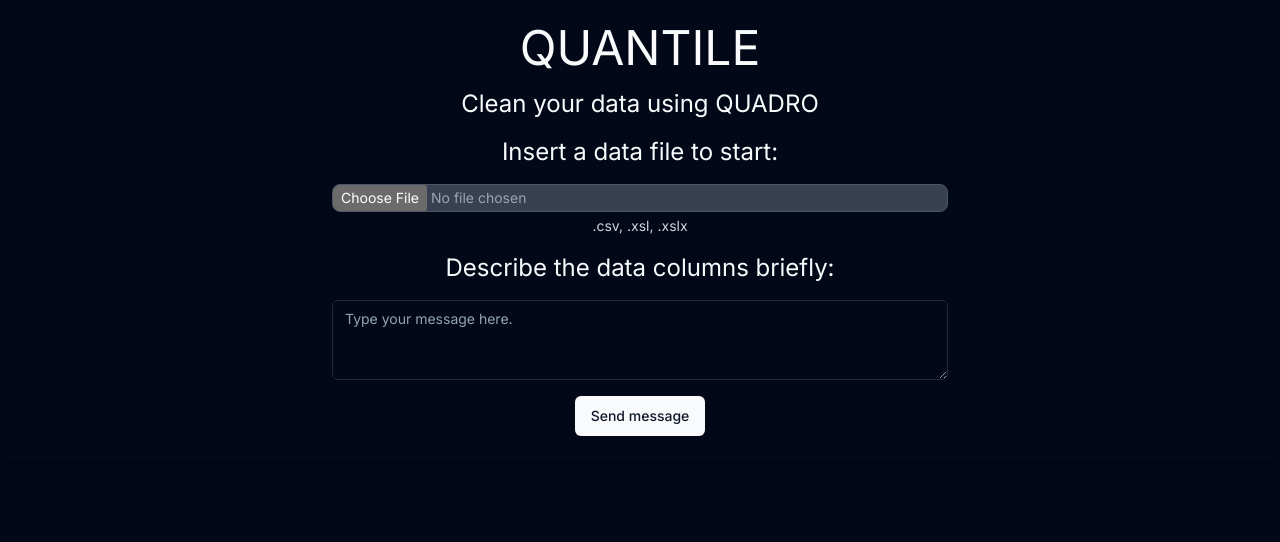
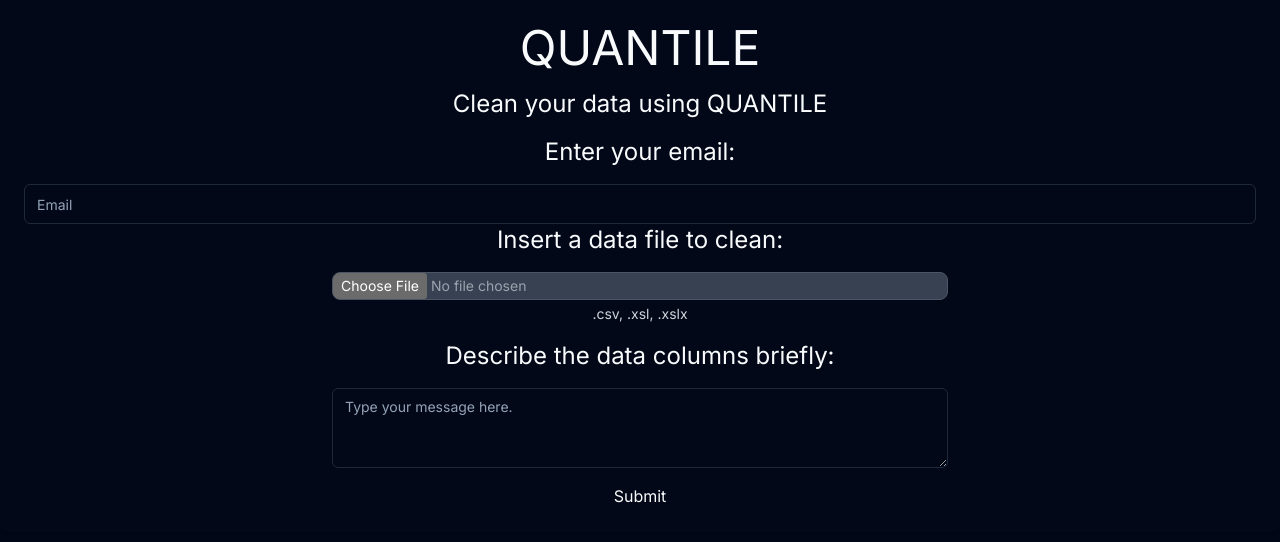
Before and after one commit to podolskyDavid/lablabai-hackathon, a Next.js app in the folder web-app/: page / in a window 1280 px wide. Shown: the top 542 px of the page. Built offline with nearby package versions, Linux system fonts and the light colour scheme.

Commit message:
front changes

```diff
--- a/web-app/app/dashboard/page.tsx
+++ b/web-app/app/dashboard/page.tsx
@@ -1,4 +1,5 @@
 import React from 'react';
+import {useRouter, useSearchParams, useParams } from 'next/navigation'
 
 import {
     Table,
@@ -12,6 +13,7 @@ import {
 import {Button} from "@/components/ui/button"
 import {Textarea} from "@/components/ui/textarea"
 import { ScrollArea } from "@/components/ui/scroll-area"
+import { createClient } from '@supabase/supabase-js'
 
 const tags = Array.from({ length: 15 }).map(
     (_, i, a) => `v1.2.0-beta.${a.length - i}`
@@ -32,53 +34,24 @@ function AgentStepsArea() {
     )
 }
 
-const invoices = [
-    {
-        invoice: "INV001",
-        paymentStatus: "Paid",
-        totalAmount: "$250.00",
-        paymentMethod: "Credit Card",
-    },
-    {
-        invoice: "INV002",
-        paymentStatus: "Pending",
-        totalAmount: "$150.00",
-        paymentMethod: "PayPal",
-    },
-    {
-        invoice: "INV003",
-        paymentStatus: "Unpaid",
-        totalAmount: "$350.00",
-        paymentMethod: "Bank Transfer",
-    },
-    {
-        invoice: "INV004",
-        paymentStatus: "Paid",
-        totalAmount: "$450.00",
-        paymentMethod: "Credit Card",
-    },
-    {
-        invoice: "INV005",
-        paymentStatus: "Paid",
-        totalAmount: "$550.00",
-        paymentMethod: "PayPal",
-    },
-    {
-        invoice: "INV006",
-        paymentStatus: "Pending",
-        totalAmount: "$200.00",
-        paymentMethod: "Bank Transfer",
-    },
-    {
-        invoice: "INV007",
-        paymentStatus: "Unpaid",
-        totalAmount: "$300.00",
-        paymentMethod: "Credit Card",
-    },
-]
 
 
-export default function Dashboard() {
+async function getTasksByUser(email: string) {
+    const supabase = createClient('https://eiruqjgfkgoknuhihfha.supabase.co', 'eyJhbGciOiJIUzI1NiIsInR5cCI6IkpXVCJ9.eyJpc3MiOiJzdXBhYmFzZSIsInJlZiI6ImVpcnVxamdma2dva251aGloZmhhIiwicm9sZSI6ImFub24iLCJpYXQiOjE2OTI0MzQxNTcsImV4cCI6MjAwODAxMDE1N30.HKZHbuiB2r8NN367J0LkD2UgwhaqJS2f0Ux9ezCFETA')
+    const {data, error} = await supabase
+    .from('db_steps')
+    .select()
+    .eq('user_id', email)
+    console.log("data")
+    console.log(email)
+    console.log(data)
+    return data;
+}
+
+
+export default async function Dashboard() {
+    const invoices = getTasksByUser("alex@example.com")
+    const resolvedData: any[] | null = await invoices;
     return (
         <div className="flex flex-col lg:flex-row h-screen">
             <div className="lg:w-7/12 bg-transparent p-4 border border-white rounded-sm m-4">
@@ -93,14 +66,16 @@ export default function Dashboard() {
                         </TableRow>
                     </TableHeader>
                     <TableBody>
-                        {invoices.map((invoice) => (
+                        {resolvedData !== null &&
+                            resolvedData.map((invoice) => (
                                 <TableRow key={invoice.invoice}>
                                     <TableCell className="font-medium">{invoice.invoice}</TableCell>
                                     <TableCell>{invoice.paymentStatus}</TableCell>
                                     <TableCell>{invoice.paymentMethod}</TableCell>
                                     <TableCell className="text-right">{invoice.totalAmount}</TableCell>
                                 </TableRow>
-                        ))}
+                            ))
+                        }
                     </TableBody>
                 </Table>
             </div>
--- a/web-app/app/editor.tsx
+++ /dev/null
@@ -1 +0,0 @@
-import React, { useState, ChangeEvent } from 'react';
--- /dev/null
+++ b/web-app/app/form.tsx
@@ -0,0 +1,61 @@
+'use client'
+
+import React, { useState, ChangeEvent } from 'react';
+import { Button } from "@/components/ui/button"
+import { Textarea } from "@/components/ui/textarea"
+import {Input} from "@/components/ui/input"
+import axios from 'axios';
+import { useRouter } from "next/navigation";
+
+
+export default function Form() {
+  const [email, setEmail] = useState('');
+  const [file, setFile] = useState(null);
+  const [description, setDescription] = useState('');
+
+  const handleFileChange = (event) => {
+    if (event.target.files && event.target.files.length > 0) {
+      setFile(event.target.files[0]);
+    }
+  };
+  const router = useRouter();
+  const submit = (e) => {
+
+    const formURL = e.target.action
+    const data = new FormData()
+
+    // Turn our formData state into data we can use with a form submission
+    if(file) {
+      const formData = [email, file, description]
+      Object.entries(formData).forEach(([key, value]) => {
+        data.append(key, value);
+      })
+    }
+
+    // POST the data to the URL of the form
+    fetch(formURL, {
+      method: "POST",
+      body: data,
+      headers: {
+        'accept': 'application/json',
+      },
+    })
+    const route = "./dashboard?email=${email}";
+    router.push("./dashboard?email=${email}")
+  }
+
+  return (
+    <form className="p-6 rounded-lg shadow-md flex flex-col items-center" action="./dashboard" method="post" onSubmit={submit}>
+      <h1 className="text-5xl mb-4">QUANTILE</h1>
+      <h1 className="text-2xl mb-4">Clean your data using QUANTILE</h1>
+      <h1 className="text-2xl mb-4">Enter your email:</h1>
+      <Input type="email" placeholder="Email" onChange={(e) => setEmail(e.target.value)} />
+      <h1 className="text-2xl mb-4">Insert a data file to clean:</h1>
+      <input className="block w-1/2 text-sm text-gray-900 border border-gray-300 rounded-lg cursor-pointer bg-gray-50 dark:text-gray-400 focus:outline-none dark:bg-gray-700 dark:border-gray-600 dark:placeholder-gray-400" onChange={handleFileChange} aria-describedby="file_input_help" id="file_input" type="file" accept=".csv, application/vnd.openxmlformats-officedocument.spreadsheetml.sheet, application/vnd.ms-excel" />
+      <p className="mt-1 text-sm text-gray-500 dark:text-gray-300" id="file_input_help">.csv, .xsl, .xslx</p>
+      <p className="text-2xl my-4">Describe the data columns briefly:</p>
+      <Textarea className="w-1/2 mb-4" placeholder="Type your message here." onChange={(e) => setDescription(e.target.value)} />
+      <button>Submit</button>
+    </form>
+  );
+};
--- a/web-app/app/page.tsx
+++ b/web-app/app/page.tsx
@@ -1,28 +1,36 @@
-'use client'
-
 import React, { useState, ChangeEvent } from 'react';
 import { Button } from "@/components/ui/button"
 import { Textarea } from "@/components/ui/textarea"
+import {Input} from "@/components/ui/input"
+import axios from 'axios';
+import Form from './form';
 
-interface Props {
-  onSelectFile: (file: File | null) => void;
-}
+export default async function Home() {
 
-export default function Home() {
-  const handleFileUpload = (e: ChangeEvent<HTMLInputElement>) => {
-    console.log("From onFileUploadChange");
+
+  async function handleSubmit(childData) {
+    const {email, file, description} = childData
+    if(file) {
+      const formData = new FormData();
+      formData.append('name', email);
+      formData.append('file', file);
+      formData.append('description', description);
+
+      try {
+        const response = await axios.post('/api/upload', formData, {
+          headers: {
+            'Content-Type': 'multipart/form-data',
+          },
+        });
+
+        console.log('Upload successful:', response.data);
+      } catch (error) {
+        console.error('Error uploading file:', error);
+      }
+    }
   };
 
   return (
-    <div className="p-6 rounded-lg shadow-md flex flex-col items-center">
-      <h1 className="text-5xl mb-4">QUANTILE</h1>
-      <h1 className="text-2xl mb-4">Clean your data using QUADRO</h1>
-      <h1 className="text-2xl mb-4">Insert a data file to start:</h1>
-      <input className="block w-1/2 text-sm text-gray-900 border border-gray-300 rounded-lg cursor-pointer bg-gray-50 dark:text-gray-400 focus:outline-none dark:bg-gray-700 dark:border-gray-600 dark:placeholder-gray-400" onChange={handleFileUpload} aria-describedby="file_input_help" id="file_input" type="file" accept=".csv, application/vnd.openxmlformats-officedocument.spreadsheetml.sheet, application/vnd.ms-excel" />
-      <p className="mt-1 text-sm text-gray-500 dark:text-gray-300" id="file_input_help">.csv, .xsl, .xslx</p>
-      <p className="text-2xl my-4">Describe the data columns briefly:</p>
-      <Textarea className="w-1/2 mb-4" placeholder="Type your message here." />
-      <Button>Send message</Button>
-    </div>
+    <Form></Form>
   );
 };
--- /dev/null
+++ b/web-app/app/postuser.ts
@@ -0,0 +1,16 @@
+export default function handler(req, res) {
+    // Get data submitted in request's body.
+    const body = req.body
+    // Optional logging to see the responses
+    // in the command line where next.js app is running.
+    console.log('body: ', body)
+    // Guard clause checks for first and last name,
+    // and returns early if they are not found
+    if (!body.first || !body.last) {
+      // Sends a HTTP bad request error code
+      return res.status(400).json({ data: 'First or last name not found' })
+    }
+    // Found the name.
+    // Sends a HTTP success code
+    res.status(200).json({ data: `${body.first} ${body.last}` })
+  }
--- a/web-app/app/table.tsx
+++ /dev/null
@@ -1,48 +0,0 @@
-import React from "react";
-
-interface CSVTableProps {
-  data: Record<string, string>[];
-}
-
-const CSVTable: React.FC<CSVTableProps> = ({ data }) => {
-  const headers = data.length > 0 ? Object.keys(data[0]) : [];
-
-  return (
-    <div className="mt-4">
-      {data.length === 0 ? (
-        <p>No data available.</p>
-      ) : (
-        <table className="w-full border-collapse border rounded overflow-hidden shadow-md">
-          <thead>
-            <tr>
-              {headers.map((header, index) => (
-                <th
-                  key={index}
-                  className="py-2 px-4 bg-blue-500 text-white font-semibold border-b"
-                >
-                  {header}
-                </th>
-              ))}
-            </tr>
-          </thead>
-          <tbody>
-            {data.map((row, index) => (
-              <tr key={index} className="border-b">
-                {headers.map((header, columnIndex) => (
-                  <td
-                    key={columnIndex}
-                    className="py-2 px-4 border"
-                  >
-                    {row[header]}
-                  </td>
-                ))}
-              </tr>
-            ))}
-          </tbody>
-        </table>
-      )}
-    </div>
-  );
-};
-
-export default CSVTable;
--- /dev/null
+++ b/web-app/components/ui/input.tsx
@@ -0,0 +1,25 @@
+import * as React from "react"
+
+import { cn } from "@/lib/utils"
+
+export interface InputProps
+  extends React.InputHTMLAttributes<HTMLInputElement> {}
+
+const Input = React.forwardRef<HTMLInputElement, InputProps>(
+  ({ className, type, ...props }, ref) => {
+    return (
+      <input
+        type={type}
+        className={cn(
+          "flex h-10 w-full rounded-md border border-input bg-background px-3 py-2 text-sm ring-offset-background file:border-0 file:bg-transparent file:text-sm file:font-medium placeholder:text-muted-foreground focus-visible:outline-none focus-visible:ring-2 focus-visible:ring-ring focus-visible:ring-offset-2 disabled:cursor-not-allowed disabled:opacity-50",
+          className
+        )}
+        ref={ref}
+        {...props}
+      />
+    )
+  }
+)
+Input.displayName = "Input"
+
+export { Input }
--- a/web-app/package.json
+++ b/web-app/package.json
@@ -13,10 +13,12 @@
     "@radix-ui/react-scroll-area": "^1.0.4",
     "@radix-ui/react-separator": "^1.0.3",
     "@radix-ui/react-slot": "^1.0.2",
+    "@supabase/supabase-js": "^2.32.0",
     "@types/node": "20.5.0",
     "@types/react": "18.2.20",
     "@types/react-dom": "18.2.7",
     "autoprefixer": "10.4.15",
+    "axios": "^1.4.0",
     "class-variance-authority": "^0.7.0",
     "clsx": "^2.0.0",
     "eslint": "8.47.0",
```
Also changed, not shown: 1 other file (tests, documents, lock files or other folders). Lines whose indentation alone changed are shown as unchanged.
